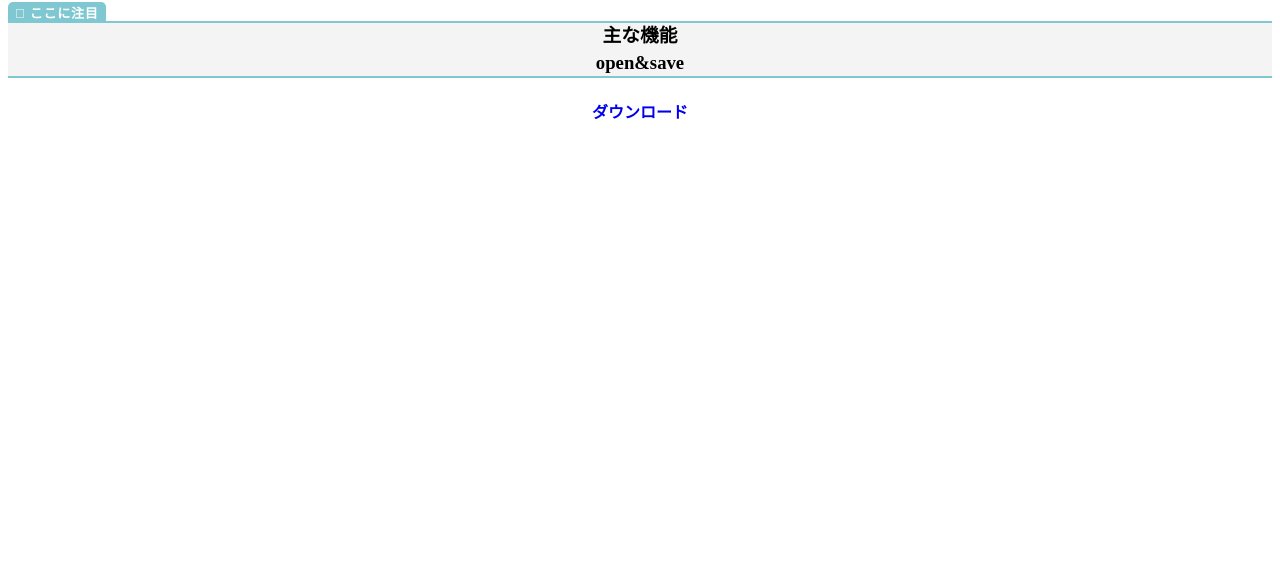
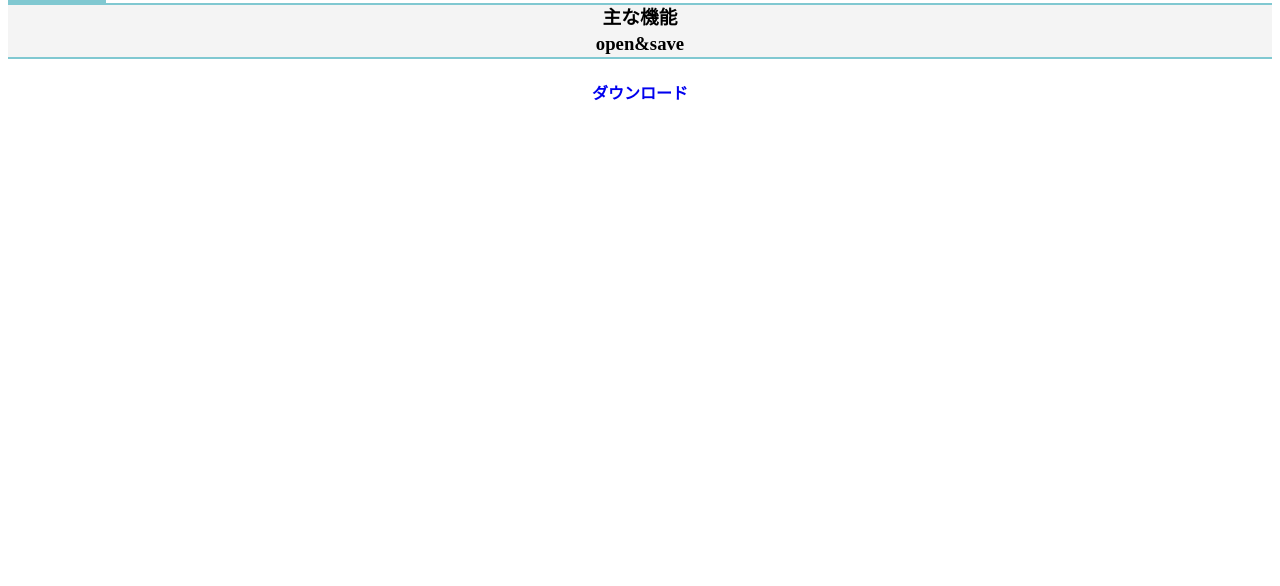
Before and after one commit to zearadiscord/zearadiscordauthrole, a plain HTML site: page index.html in a window 1280 px wide. Shown: the part 214-800 px from the top of the page. Drawn offline with Linux system fonts and the light colour scheme.

Commit message:
Update index.html

```diff
--- a/index.html
+++ b/index.html
@@ -9,9 +9,8 @@ h3 {
   border-bottom: solid 2px #80c8d1;
   background: #f4f4f4;
   line-height: 1.4;
-  padding: 0.4em 0.5em
 
-  margin: auto;
+  margin: auto;;
 }
 
 h3:after {
```
